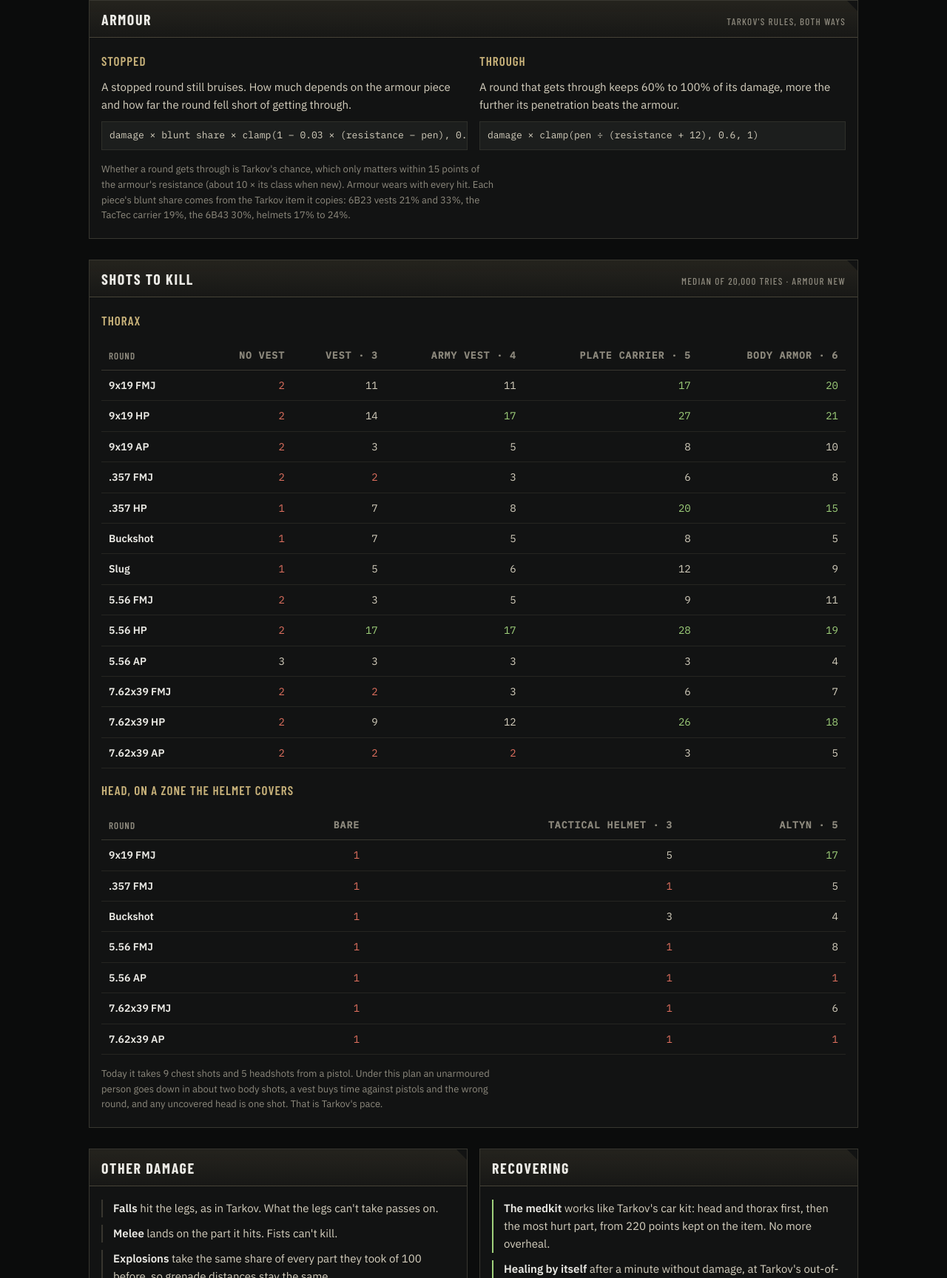
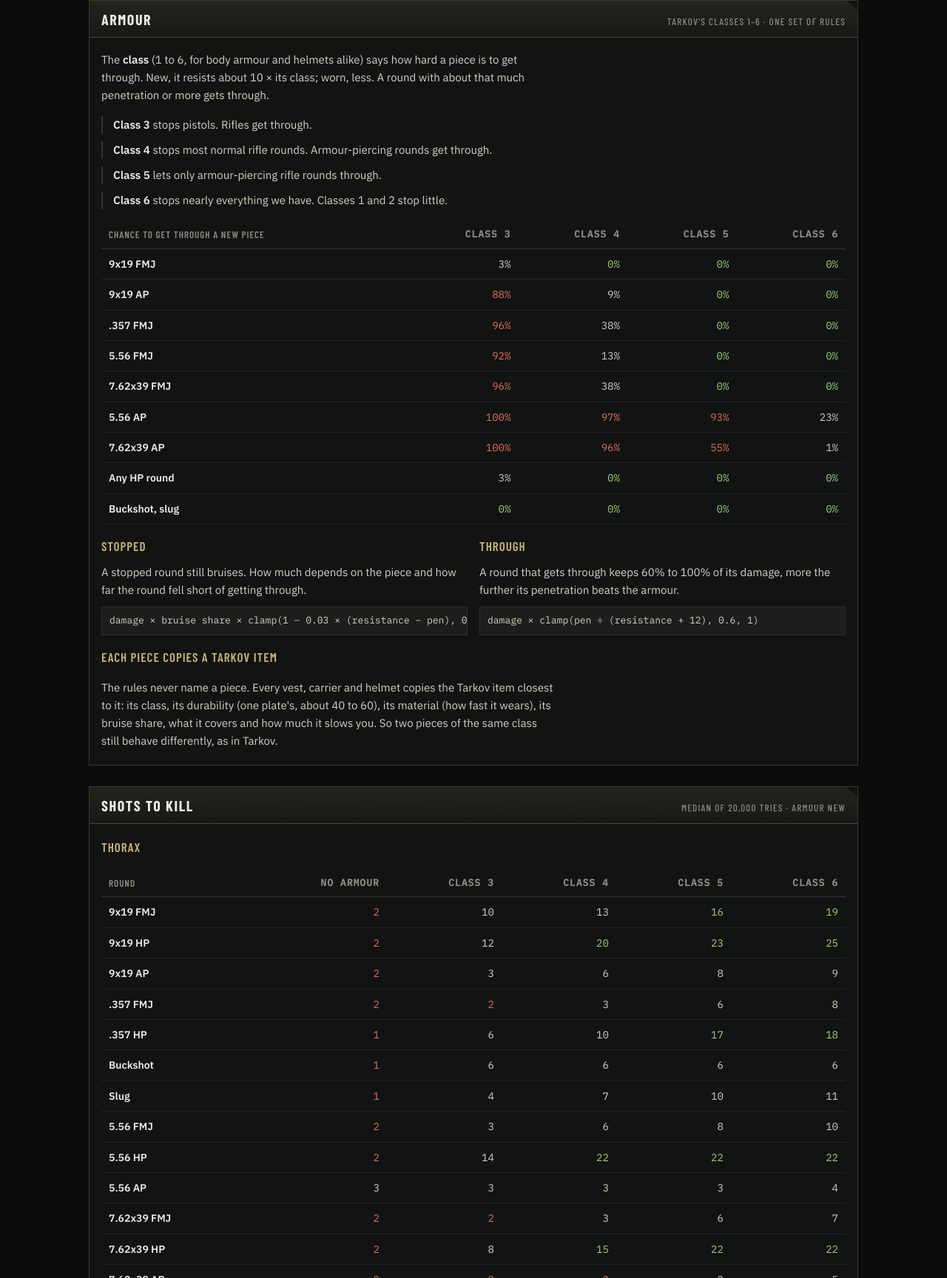
Before and after one commit to Civiliangem0/planning, a plain HTML site: page health/index.html in a window 1280 px wide. Shown: the part 2172-3900 px from the top of the page at 74% size. Drawn offline with nearby package versions, Linux system fonts and the light colour scheme.

Commit message:
Health plan: armour by Tarkov class, each piece copying its Tarkov item; four chats

```diff
--- a/health/index.html
+++ b/health/index.html
@@ -199,13 +199,36 @@
   </section>
 
   <section class="panel">
-    <div class="bar"><h2>Armour</h2><span class="aside">Tarkov's rules, both ways</span></div>
+    <div class="bar"><h2>Armour</h2><span class="aside">Tarkov's classes 1–6 · one set of rules</span></div>
     <div class="body">
+      <p>The <strong>class</strong> (1 to 6, for body armour and helmets alike) says how hard a piece is to get through. New, it resists about 10 × its class; worn, less. A round with about that much penetration or more gets through.</p>
+      <ul class="rules">
+        <li><strong>Class 3</strong> stops pistols. Rifles get through.</li>
+        <li><strong>Class 4</strong> stops most normal rifle rounds. Armour-piercing rounds get through.</li>
+        <li><strong>Class 5</strong> lets only armour-piercing rifle rounds through.</li>
+        <li><strong>Class 6</strong> stops nearly everything we have. Classes 1 and 2 stop little.</li>
+      </ul>
+      <div class="scroll">
+        <table>
+          <thead><tr><th>Chance to get through a new piece</th><th class="n">Class 3</th><th class="n">Class 4</th><th class="n">Class 5</th><th class="n">Class 6</th></tr></thead>
+          <tbody>
+            <tr><td>9x19 FMJ</td><td class="n">3%</td><td class="n tough">0%</td><td class="n tough">0%</td><td class="n tough">0%</td></tr>
+            <tr><td>9x19 AP</td><td class="n kill">88%</td><td class="n">9%</td><td class="n tough">0%</td><td class="n tough">0%</td></tr>
+            <tr><td>.357 FMJ</td><td class="n kill">96%</td><td class="n">38%</td><td class="n tough">0%</td><td class="n tough">0%</td></tr>
+            <tr><td>5.56 FMJ</td><td class="n kill">92%</td><td class="n">13%</td><td class="n tough">0%</td><td class="n tough">0%</td></tr>
+            <tr><td>7.62x39 FMJ</td><td class="n kill">96%</td><td class="n">38%</td><td class="n tough">0%</td><td class="n tough">0%</td></tr>
+            <tr><td>5.56 AP</td><td class="n kill">100%</td><td class="n kill">97%</td><td class="n kill">93%</td><td class="n">23%</td></tr>
+            <tr><td>7.62x39 AP</td><td class="n kill">100%</td><td class="n kill">96%</td><td class="n kill">55%</td><td class="n">1%</td></tr>
+            <tr><td>Any HP round</td><td class="n">3%</td><td class="n tough">0%</td><td class="n tough">0%</td><td class="n tough">0%</td></tr>
+            <tr><td>Buckshot, slug</td><td class="n tough">0%</td><td class="n tough">0%</td><td class="n tough">0%</td><td class="n tough">0%</td></tr>
+          </tbody>
+        </table>
+      </div>
       <div class="cols">
         <div style="display:flex; flex-direction:column; gap:10px;">
           <h3>Stopped</h3>
-          <p>A stopped round still bruises. How much depends on the armour piece and how far the round fell short of getting through.</p>
-          <div class="formula">damage × blunt share × clamp(1 − 0.03 × (resistance − pen), 0.2, 1)</div>
+          <p>A stopped round still bruises. How much depends on the piece and how far the round fell short of getting through.</p>
+          <div class="formula">damage × bruise share × clamp(1 − 0.03 × (resistance − pen), 0.2, 1)</div>
         </div>
         <div style="display:flex; flex-direction:column; gap:10px;">
           <h3>Through</h3>
@@ -213,7 +236,8 @@
           <div class="formula">damage × clamp(pen ÷ (resistance + 12), 0.6, 1)</div>
         </div>
       </div>
-      <p class="note">Whether a round gets through is Tarkov's chance, which only matters within 15 points of the armour's resistance (about 10 × its class when new). Armour wears with every hit. Each piece's blunt share comes from the Tarkov item it copies: 6B23 vests 21% and 33%, the TacTec carrier 19%, the 6B43 30%, helmets 17% to 24%.</p>
+      <h3>Each piece copies a Tarkov item</h3>
+      <p>The rules never name a piece. Every vest, carrier and helmet copies the Tarkov item closest to it: its class, its durability (one plate's, about 40 to 60), its material (how fast it wears), its bruise share, what it covers and how much it slows you. So two pieces of the same class still behave differently, as in Tarkov.</p>
     </div>
   </section>
 
@@ -223,20 +247,20 @@
       <h3>Thorax</h3>
       <div class="scroll">
         <table>
-          <thead><tr><th>Round</th><th class="n">No vest</th><th class="n">Vest · 3</th><th class="n">Army vest · 4</th><th class="n">Plate carrier · 5</th><th class="n">Body armor · 6</th></tr></thead>
+          <thead><tr><th>Round</th><th class="n">No armour</th><th class="n">Class 3</th><th class="n">Class 4</th><th class="n">Class 5</th><th class="n">Class 6</th></tr></thead>
           <tbody>
-            <tr><td>9x19 FMJ</td><td class="n kill">2</td><td class="n">11</td><td class="n">11</td><td class="n tough">17</td><td class="n tough">20</td></tr>
-            <tr><td>9x19 HP</td><td class="n kill">2</td><td class="n">14</td><td class="n tough">17</td><td class="n tough">27</td><td class="n tough">21</td></tr>
-            <tr><td>9x19 AP</td><td class="n kill">2</td><td class="n">3</td><td class="n">5</td><td class="n">8</td><td class="n">10</td></tr>
+            <tr><td>9x19 FMJ</td><td class="n kill">2</td><td class="n">10</td><td class="n">13</td><td class="n tough">16</td><td class="n tough">19</td></tr>
+            <tr><td>9x19 HP</td><td class="n kill">2</td><td class="n">12</td><td class="n tough">20</td><td class="n tough">23</td><td class="n tough">25</td></tr>
+            <tr><td>9x19 AP</td><td class="n kill">2</td><td class="n">3</td><td class="n">6</td><td class="n">8</td><td class="n">9</td></tr>
             <tr><td>.357 FMJ</td><td class="n kill">2</td><td class="n kill">2</td><td class="n">3</td><td class="n">6</td><td class="n">8</td></tr>
-            <tr><td>.357 HP</td><td class="n kill">1</td><td class="n">7</td><td class="n">8</td><td class="n tough">20</td><td class="n tough">15</td></tr>
-            <tr><td>Buckshot</td><td class="n kill">1</td><td class="n">7</td><td class="n">5</td><td class="n">8</td><td class="n">5</td></tr>
-            <tr><td>Slug</td><td class="n kill">1</td><td class="n">5</td><td class="n">6</td><td class="n">12</td><td class="n">9</td></tr>
-            <tr><td>5.56 FMJ</td><td class="n kill">2</td><td class="n">3</td><td class="n">5</td><td class="n">9</td><td class="n">11</td></tr>
-            <tr><td>5.56 HP</td><td class="n kill">2</td><td class="n tough">17</td><td class="n tough">17</td><td class="n tough">28</td><td class="n tough">19</td></tr>
+            <tr><td>.357 HP</td><td class="n kill">1</td><td class="n">6</td><td class="n">10</td><td class="n tough">17</td><td class="n tough">18</td></tr>
+            <tr><td>Buckshot</td><td class="n kill">1</td><td class="n">6</td><td class="n">6</td><td class="n">6</td><td class="n">6</td></tr>
+            <tr><td>Slug</td><td class="n kill">1</td><td class="n">4</td><td class="n">7</td><td class="n">10</td><td class="n">11</td></tr>
+            <tr><td>5.56 FMJ</td><td class="n kill">2</td><td class="n">3</td><td class="n">6</td><td class="n">8</td><td class="n">10</td></tr>
+            <tr><td>5.56 HP</td><td class="n kill">2</td><td class="n">14</td><td class="n tough">22</td><td class="n tough">22</td><td class="n tough">22</td></tr>
             <tr><td>5.56 AP</td><td class="n">3</td><td class="n">3</td><td class="n">3</td><td class="n">3</td><td class="n">4</td></tr>
             <tr><td>7.62x39 FMJ</td><td class="n kill">2</td><td class="n kill">2</td><td class="n">3</td><td class="n">6</td><td class="n">7</td></tr>
-            <tr><td>7.62x39 HP</td><td class="n kill">2</td><td class="n">9</td><td class="n">12</td><td class="n tough">26</td><td class="n tough">18</td></tr>
+            <tr><td>7.62x39 HP</td><td class="n kill">2</td><td class="n">8</td><td class="n tough">15</td><td class="n tough">22</td><td class="n tough">22</td></tr>
             <tr><td>7.62x39 AP</td><td class="n kill">2</td><td class="n kill">2</td><td class="n kill">2</td><td class="n">3</td><td class="n">5</td></tr>
           </tbody>
         </table>
@@ -244,19 +268,19 @@
       <h3>Head, on a zone the helmet covers</h3>
       <div class="scroll">
         <table>
-          <thead><tr><th>Round</th><th class="n">Bare</th><th class="n">Tactical helmet · 3</th><th class="n">Altyn · 5</th></tr></thead>
+          <thead><tr><th>Round</th><th class="n">No helmet</th><th class="n">Class 3</th><th class="n">Class 4</th><th class="n">Class 5</th></tr></thead>
           <tbody>
-            <tr><td>9x19 FMJ</td><td class="n kill">1</td><td class="n">5</td><td class="n tough">17</td></tr>
-            <tr><td>.357 FMJ</td><td class="n kill">1</td><td class="n kill">1</td><td class="n">5</td></tr>
-            <tr><td>Buckshot</td><td class="n kill">1</td><td class="n">3</td><td class="n">4</td></tr>
-            <tr><td>5.56 FMJ</td><td class="n kill">1</td><td class="n kill">1</td><td class="n">8</td></tr>
-            <tr><td>5.56 AP</td><td class="n kill">1</td><td class="n kill">1</td><td class="n kill">1</td></tr>
-            <tr><td>7.62x39 FMJ</td><td class="n kill">1</td><td class="n kill">1</td><td class="n">6</td></tr>
-            <tr><td>7.62x39 AP</td><td class="n kill">1</td><td class="n kill">1</td><td class="n kill">1</td></tr>
+            <tr><td>9x19 FMJ</td><td class="n kill">1</td><td class="n">5</td><td class="n">11</td><td class="n tough">19</td></tr>
+            <tr><td>.357 FMJ</td><td class="n kill">1</td><td class="n kill">1</td><td class="n kill">2</td><td class="n">6</td></tr>
+            <tr><td>Buckshot</td><td class="n kill">1</td><td class="n">3</td><td class="n">4</td><td class="n">5</td></tr>
+            <tr><td>5.56 FMJ</td><td class="n kill">1</td><td class="n kill">1</td><td class="n">5</td><td class="n">9</td></tr>
+            <tr><td>5.56 AP</td><td class="n kill">1</td><td class="n kill">1</td><td class="n kill">1</td><td class="n kill">1</td></tr>
+            <tr><td>7.62x39 FMJ</td><td class="n kill">1</td><td class="n kill">1</td><td class="n kill">2</td><td class="n">7</td></tr>
+            <tr><td>7.62x39 AP</td><td class="n kill">1</td><td class="n kill">1</td><td class="n kill">1</td><td class="n kill">1</td></tr>
           </tbody>
         </table>
       </div>
-      <p class="note">Today it takes 9 chest shots and 5 headshots from a pistol. Under this plan an unarmoured person goes down in about two body shots, a vest buys time against pistols and the wrong round, and any uncovered head is one shot. That is Tarkov's pace.</p>
+      <p class="note">Each column is a typical piece of that class; a real piece moves these a little either way. Today it takes 9 chest shots and 5 headshots from a pistol. Under this plan an unarmoured person goes down in about two body shots, armour buys time against the wrong round, and any uncovered head is one shot. That is Tarkov's pace.</p>
     </div>
   </section>
 
@@ -286,17 +310,13 @@
   </div>
 
   <section class="panel">
-    <div class="bar"><h2>Build order</h2><span class="aside">One small step at a time, each checked in game</span></div>
+    <div class="bar"><h2>Build order</h2><span class="aside">Four chats · each pass checked in game</span></div>
     <div class="body">
       <ol class="build">
-        <li class="first"><span><strong>Parts and damage.</strong> The seven parts on players and NPCs, Tarkov's damage per round, Tarkov's armour rules, saving, and the body silhouette on the Tab screen.<span class="tag">HL1a</span></span></li>
-        <li><span><strong>Healing.</strong> The medkit as Tarkov's car kit, healing by itself, medics bringing back destroyed parts.<span class="tag">HL1b</span></span></li>
-        <li><span><strong>What injuries do.</strong> Destroyed legs, arms and stomach; falls to the legs; melee on the part hit; the HUD body figure.<span class="tag">HL1c</span></span></li>
-        <li><span><strong>The starter guns.</strong> Glock, Beretta and pump shotgun models in; the sniper out of gunsmithing.<span class="tag">ART-Guns · GUN</span></span></li>
-        <li><span><strong>Ammo as items.</strong> FMJ in five calibres, then HP, AP and the slug.<span class="tag">GS11a · GS11b</span></span></li>
-        <li><span><strong>Holding the guns.</strong> How characters hold each gun, in first and third person.<span class="tag">ANIM</span></span></li>
-        <li class="later"><span><strong>Bleeds.</strong> Light and heavy, bandages and tourniquets.<span class="tag">HL2</span></span></li>
-        <li class="later"><span><strong>Fractures and pain.</strong> Splints, painkillers and surgical kits.<span class="tag">HL3</span></span></li>
+        <li class="first"><span><strong>Health.</strong> Pass 1: the seven body parts on players and NPCs, Tarkov's damage per round, the armour rules, the medkit, saving and the body picture on the Tab screen. Pass 2: healing, medics fixing destroyed parts, what injuries do, and the HUD body figure.<span class="tag">HL1</span></span></li>
+        <li><span><strong>Guns and ammo.</strong> Pass 1: the Glock, Beretta and pump shotgun in, the sniper out. Pass 2: FMJ ammo in five calibres. Pass 3: HP, AP and the slug.<span class="tag">GUN</span></span></li>
+        <li><span><strong>Holding the guns.</strong> How characters hold each gun, in first and third person, one gun at a time.<span class="tag">ANIM</span></span></li>
+        <li class="later"><span><strong>Bleeds, fractures and meds.</strong> Pass 1: bleeds, bandages and tourniquets. Pass 2: fractures, splints, pain, painkillers and surgical kits.<span class="tag">HL2</span></span></li>
       </ol>
     </div>
   </section>
```
